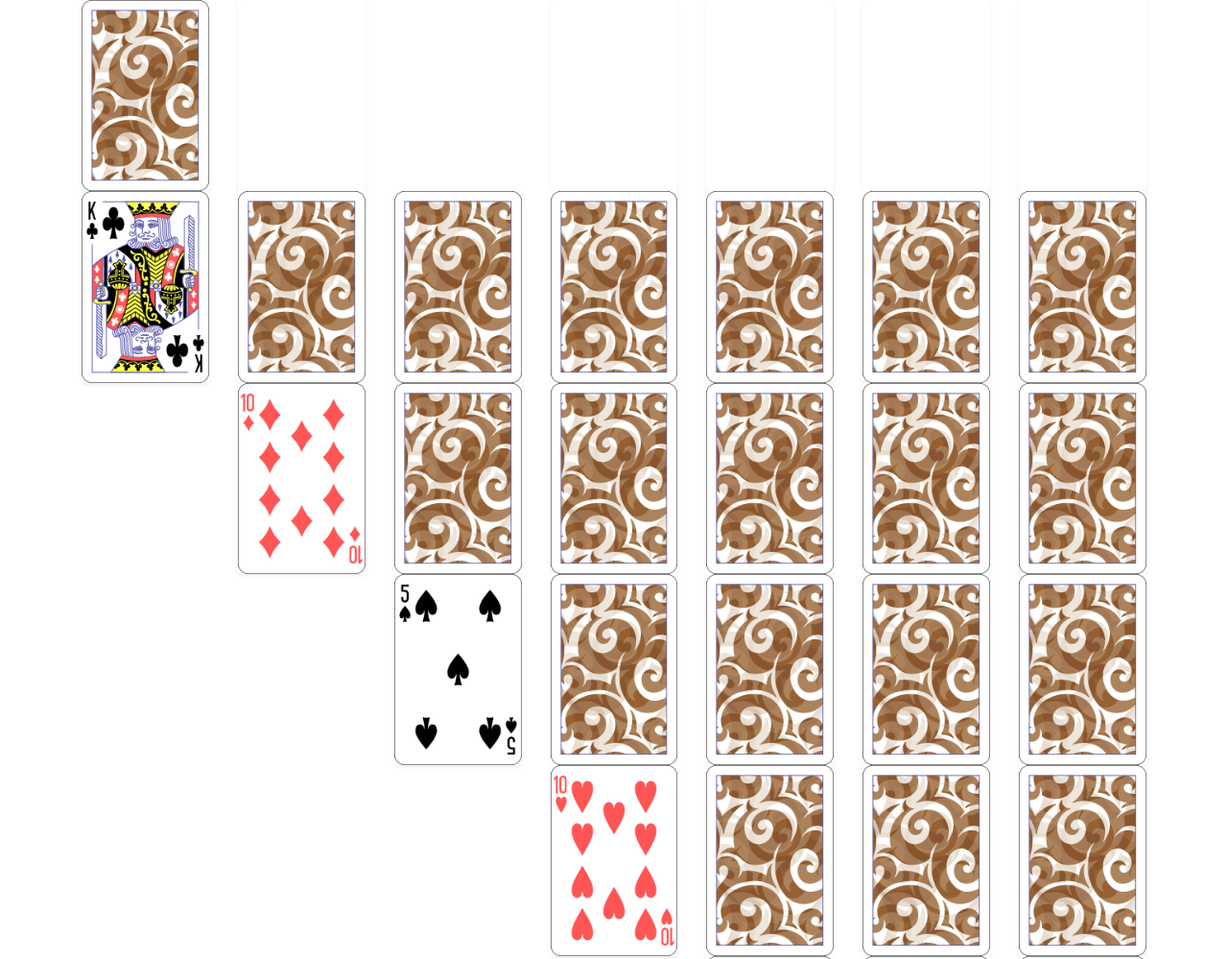
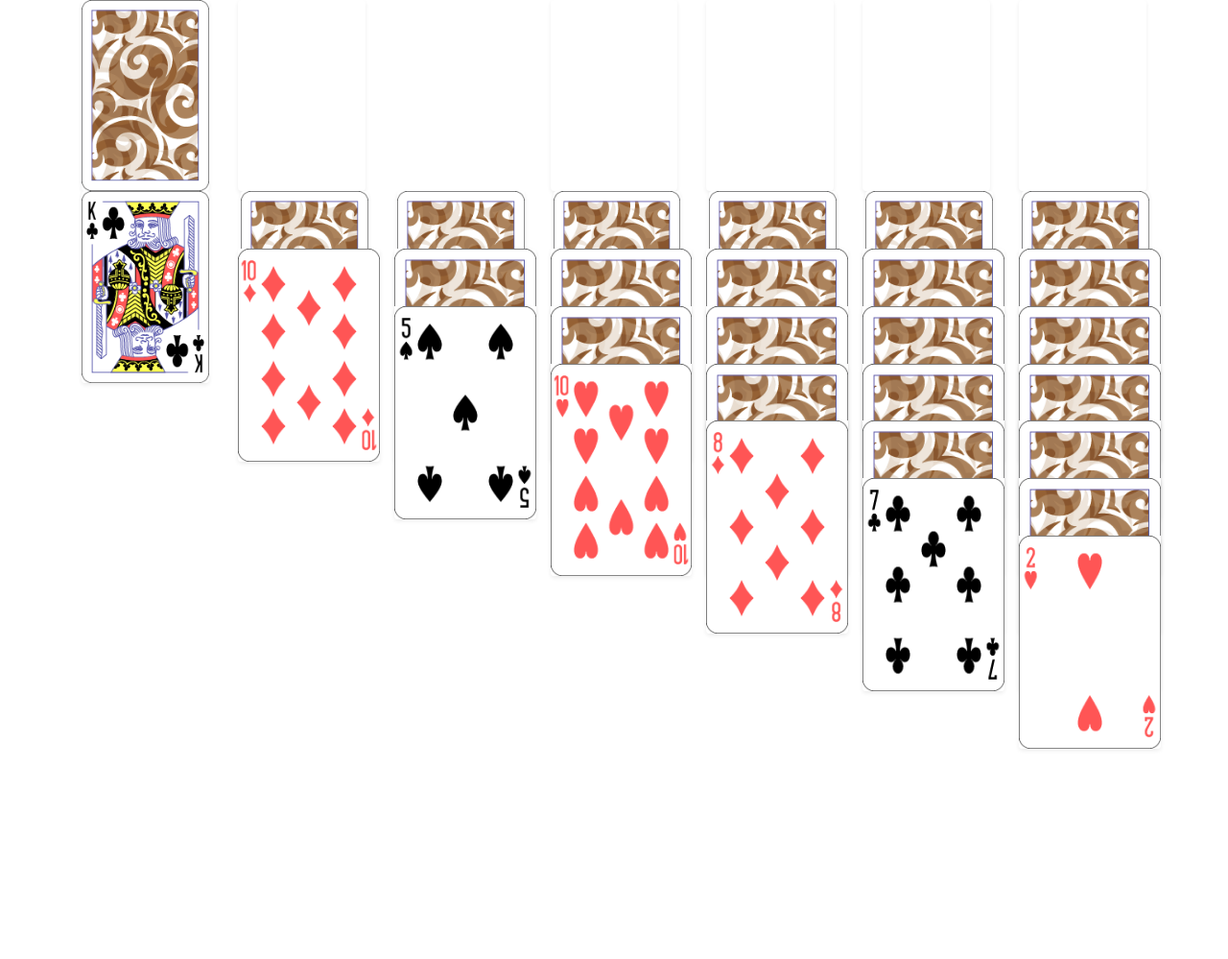
Before and after one commit to Aodrey/Card, a plain HTML site: page index.html in a window 1280 px wide. Shown: the top 999 px of the page at 96% size. After the commit the page ends 800 px from the top, so only its background shows below. Drawn offline with nearby package versions, Linux system fonts and the light colour scheme.

Commit message:
コミット忘れ

```diff
--- a/index.html
+++ b/index.html
@@ -9,7 +9,6 @@
 
 
     <title>カード</title>
-
 
     <!-- jQuery first, then Popper.js, then Bootstrap JS -->
     <script src="https://code.jquery.com/jquery-3.3.1.slim.min.js" integrity="sha384-q8i/X+965DzO0rT7abK41JStQIAqVgRVzpbzo5smXKp4YfRvH+8abtTE1Pi6jizo" crossorigin="anonymous"></script>
@@ -25,6 +24,8 @@
 
     </script>
 
+    <link rel="stylesheet" href="css/index.css">
+
 </head>
 <body>
 
@@ -32,7 +33,7 @@
         newGame();
     </script>
 
-<div class="container">
+<div class="container base">
   <div class="row">
     <div class="col">
         <a id='stock_downturned' href='#'>
@@ -68,6 +69,8 @@
         </a>
     </div>
   </div>
+</div>
+<div class="container pile">
   <div class="row">
     <div class="col" id="pile0">
         <a class='0' href='#'>
```
Lines whose indentation alone changed are shown as unchanged.
